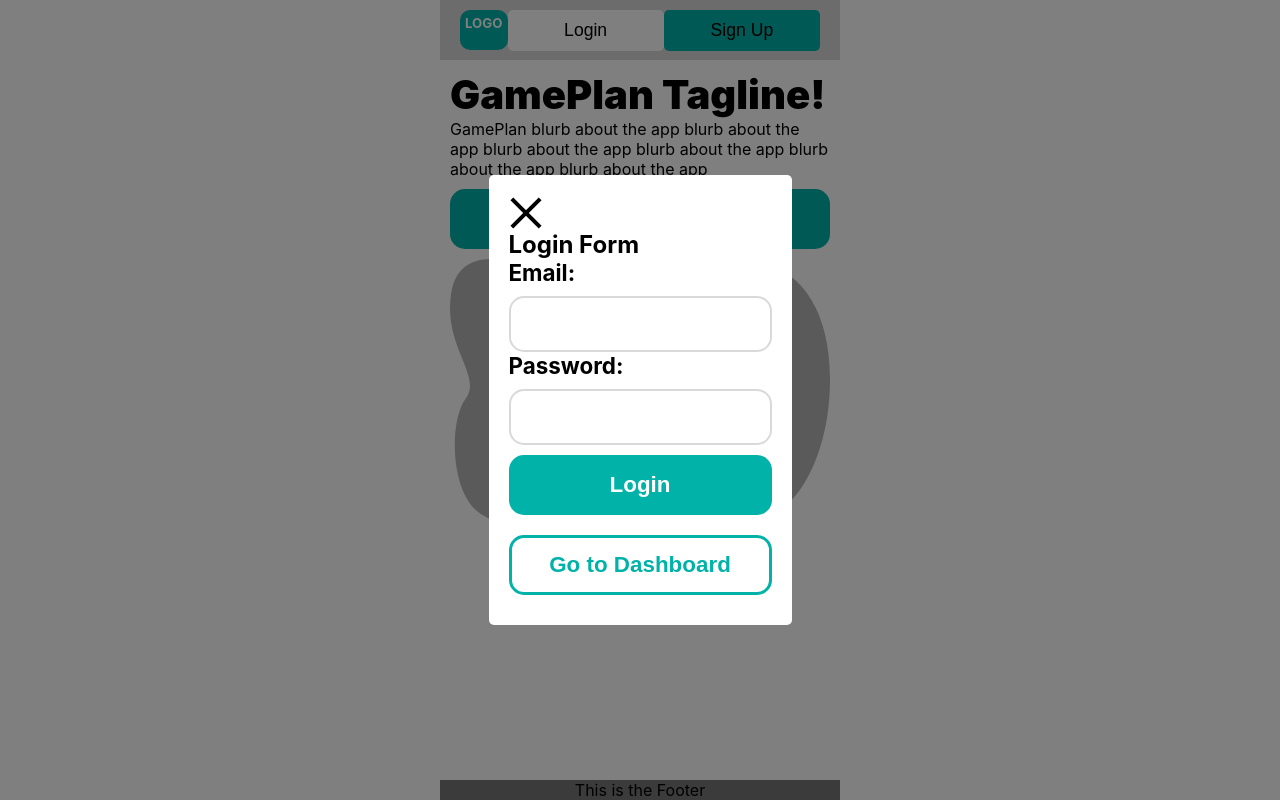
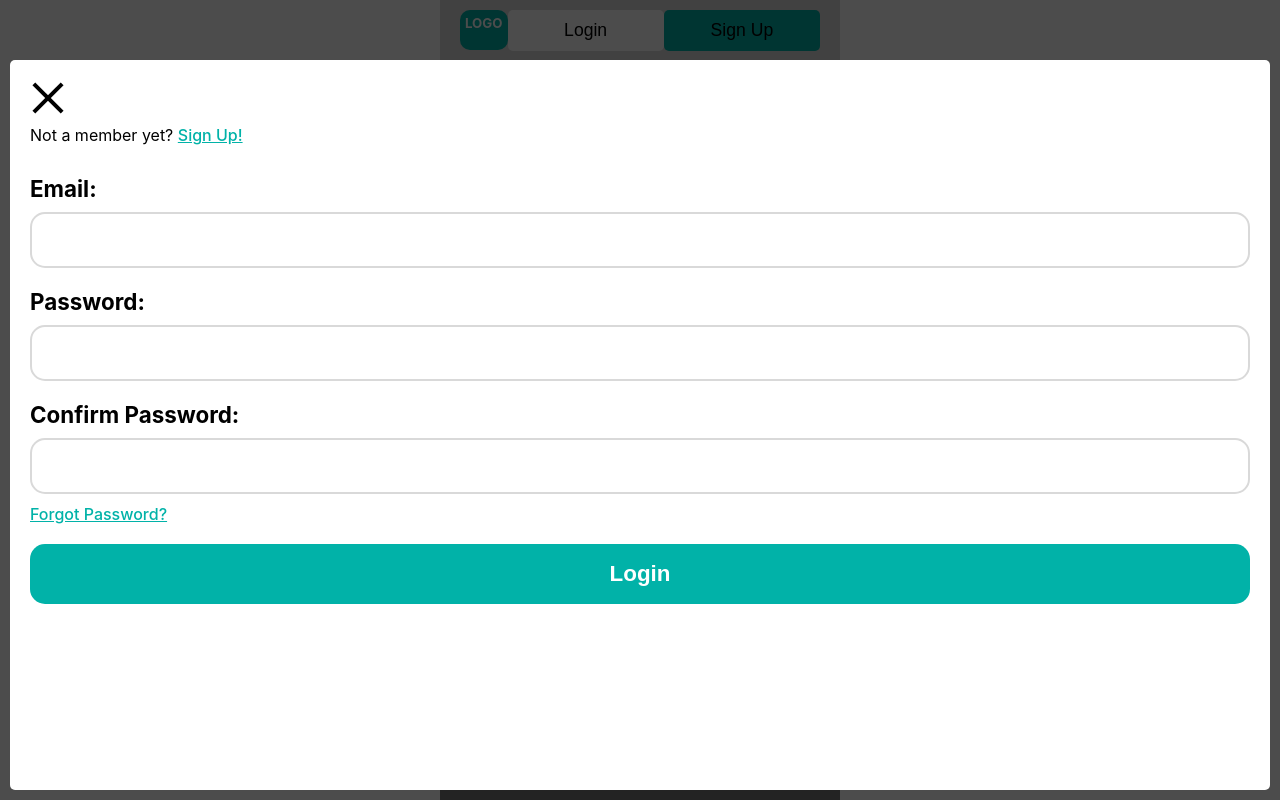
Before and after one commit to TableTechDeveloper/gameplan-frontend, a React (Create React App) app: page / in a window 1280 px wide. Both pictures are taken after a click on the button "Login". Built offline with nearby package versions, Linux system fonts and the light colour scheme.

Commit message:
feat: homepage modals for login, signup, and reset password created

```diff
--- a/src/modals/LoginModal.jsx
+++ b/src/modals/LoginModal.jsx
@@ -1,31 +1,51 @@
 import React, { useContext } from 'react';
-import { NavLink } from 'react-router-dom';
 import { ModalContext } from '../pages/_TemplatePage';
+import SignUpModal from '../modals/SignUpModal';
+import ResetPasswordModal from './ResetPasswordModal';
 
 const LoginModal = () => {
-  const { closeModal } = useContext(ModalContext);
+  const { closeModal, openModal } = useContext(ModalContext);
 
-  const handleGoToDashboardClick = () => {
-    closeModal(); // Close the modal
+
+  const handleSignUpClick = (event) => {
+    event.preventDefault(); // Prevent the default anchor behavior
+    closeModal(); // Close the current modal
+    openModal(<SignUpModal />); // Open the sign-up modal
   };
+
+  const handleForgotPasswordClick = (event) => {
+    event.preventDefault(); // Prevent the default anchor behavior
+    closeModal(); // Close the current modal
+    openModal(<ResetPasswordModal />); // Open the sign-up modal
+  }
 
   return (
     <div>
-      <h2>Login Form</h2>
+      <p>Not a member yet? <span className="small-link" onClick={handleSignUpClick}>Sign Up!</span></p>
+
       <form>
-        <label>
-          Email:
-          <input type="email" name="email" required />
-        </label>
-        <label>
-          Password:
-          <input type="password" name="password" required />
-        </label>
+
+        <div className="form-field">
+            <label for="email">Email:</label>
+            <input type="email" name="email" required />
+        </div>
+
+        <div className="form-field">
+            <label for="password">Password:</label>
+            <input type="password" name="password" required />
+        </div>
+
+        <div className="form-field">
+            <label for="password">Confirm Password:</label>
+            <input type="password" name="confirm-password" required />
+        </div>
+
+        <p className="small-link" onClick={handleForgotPasswordClick}>Forgot Password?</p>
+
         <button className="button-primary" type="submit">Login</button>
+
       </form>
-      <NavLink to="/dashboard">
-        <button className="button-secondary" onClick={handleGoToDashboardClick}>Go to Dashboard</button>
-      </NavLink>
+
     </div>
   );
 };
--- /dev/null
+++ b/src/modals/ResetPasswordModal.jsx
@@ -0,0 +1,41 @@
+import React, { useContext } from 'react';
+import { ModalContext } from '../pages/_TemplatePage';
+import LoginModal from './LoginModal';
+
+const ResetPasswordModal = () => {
+  const { closeModal, openModal } = useContext(ModalContext);
+
+  const handleLoginClick = (event) => {
+    event.preventDefault();
+    closeModal();
+    openModal(<LoginModal />);
+  }
+
+  return (
+    <div>
+      <h2>Reset your password:</h2>
+      <form>
+
+        <div className="form-field">
+          <label for="username">Username:</label>
+          <input type="username" name="username" required />
+        </div>
+
+        <div className="form-field">
+          <label for="newPassword">New Password:</label>
+          <input type="newPassword" name="newPassword" required />
+        </div>
+
+        <div className="form-field">
+          <label for="confirmPassword">Confirm Password:</label>
+          <input type="confirmPassword" name="confirmPassword" required />
+        </div>
+
+        <button className="button-primary" type="submit">Reset Password</button>
+
+      </form>
+    </div>
+  );
+};
+
+export default ResetPasswordModal;
--- a/src/modals/SignUpModal.jsx
+++ b/src/modals/SignUpModal.jsx
@@ -1,35 +1,36 @@
 import React, { useContext } from 'react';
-import { NavLink } from 'react-router-dom';
 import { ModalContext } from '../pages/_TemplatePage';
+import LoginModal from './LoginModal';
 
 const SignUpModal = () => {
-  const { closeModal } = useContext(ModalContext);
+  const { closeModal, openModal } = useContext(ModalContext);
 
-  const handleGoToDashboardClick = () => {
-    closeModal(); // Close the modal
-  };
+  const handleLoginClick = (event) => {
+    event.preventDefault();
+    closeModal();
+    openModal(<LoginModal />);
+  }
 
   return (
     <div>
-      <h2>Sign Up Form</h2>
+
+      <p>Already a member? <span className="small-link" onClick={handleLoginClick}>Login!</span></p>
+
       <form>
-        <label>
-          Email:
-          <input type="email" name="email" required />
-        </label>
-        <label>
-          Password:
-          <input type="password" name="password" required />
-        </label>
-        <label>
-          Confirm Password:
-          <input type="password" name="confirmPassword" required />
-        </label>
+
+      <div className="form-field">
+            <label for="email">Email:</label>
+            <input type="email" name="email" required />
+        </div>
+
+        <div className="form-field">
+            <label for="password">Password:</label>
+            <input type="password" name="password" required />
+        </div>
+
+
         <button className="button-primary" type="submit">Sign Up</button>
       </form>
-      <NavLink to="/dashboard">
-        <button className="button-secondary" onClick={handleGoToDashboardClick}>Go to Dashboard</button>
-      </NavLink>
     </div>
   );
 };
--- /dev/null
+++ b/src/modals/SuccessModal.jsx
@@ -0,0 +1,16 @@
+// SuccessModal.jsx
+import React from 'react';
+import '../styles/Modal.css';
+
+const SuccessModal = ({ message, onClose }) => {
+  return (
+    <div className="modal-overlay">
+      <div className="modal-content">
+        <button className="close-button" onClick={onClose}>&times;</button>
+        <p>{message}</p>
+      </div>
+    </div>
+  );
+};
+
+export default SuccessModal;
--- a/src/pages/EditProfile.jsx
+++ b/src/pages/EditProfile.jsx
@@ -34,8 +34,6 @@ const EditProfile = () => (
             <button  type="submit" className="button-primary">Save Changes</button>
             <button type="reset" className="button-cancel">Discard Changes</button>
 
-
-
         </form>
 
     </section>
--- a/src/pages/HomePage.jsx
+++ b/src/pages/HomePage.jsx
@@ -3,6 +3,7 @@ import React, { useContext } from 'react';
 import SignUpModal from '../modals/SignUpModal';
 import { ModalContext } from '../pages/_TemplatePage';
 import graphic from "../assets/graphic.svg"
+import { NavLink } from 'react-router-dom';
 
 const HomePage = () => {
     const { openModal } = useContext(ModalContext);
@@ -12,13 +13,16 @@ const HomePage = () => {
         openModal(<SignUpModal />);
     };
 
+
     return (
         <section className="HomePage">
             <h1>GamePlan Tagline!</h1>
             <p>GamePlan blurb about the app blurb about the app blurb about the app blurb about the app blurb about the app blurb about the app</p>
             <button className="button-primary" onClick={handleSignUpClick}>Signup</button>
             <img src={graphic} alt="placeholder" />
-
+            <NavLink to="/dashboard">
+                <button className="button-secondary">Go to Dashboard</button>
+            </NavLink>
         </section>
     );
 };
--- a/src/pages/_TemplatePage.jsx
+++ b/src/pages/_TemplatePage.jsx
@@ -7,6 +7,7 @@ import Footer from '../components/Footer';
 import NavMenu from '../components/NavMenu';
 import TransitionWrapper from '../components/TransitionWrapper';
 import Modal from '../modals/Modal';
+import SuccessModal from '../modals/SuccessModal';
 
 // Context to manage the modal state
 export const ModalContext = createContext();
@@ -15,6 +16,7 @@ function Template() {
     const [isMenuOpen, setIsMenuOpen] = useState(false);
     const [isModalOpen, setIsModalOpen] = useState(false);
     const [modalContent, setModalContent] = useState(null);
+    const [successMessage, setSuccessMessage] = useState('');
 
     const location = useLocation();
     const isHomePage = location.pathname === '/';
@@ -24,16 +26,19 @@ function Template() {
     };
 
     const openModal = (content) => {
-        console.log("Opening Modal with content:", content);
         setModalContent(content);
         setIsModalOpen(true);
     };
 
     const closeModal = () => {
-        console.log("Closing Modal");
         setIsModalOpen(false);
         setModalContent(null);
     };
+
+    const openSuccessModal = (message) => {
+        setSuccessMessage(message);
+        setIsModalOpen(true);
+      };
 
     return (
         <ModalContext.Provider value={{ openModal, closeModal }}>
@@ -49,7 +54,7 @@ function Template() {
                         <Outlet />
                     </TransitionWrapper>
                 </div>
-                <Footer />
+                <Footer/>
                 {isModalOpen && <Modal content={modalContent} onClose={closeModal} />}
             </div>
         </ModalContext.Provider>
--- a/src/styles/Modal.css
+++ b/src/styles/Modal.css
@@ -5,15 +5,17 @@
     left: 0;
     width: 100%;
     height: 100%;
-    background: rgba(0, 0, 0, 0.5);
+    background: rgba(0, 0, 0, 0.7);
     display: flex;
-    justify-content: center;
-    align-items: center;
+    justify-content: stretch;
+    align-items: stretch;
     z-index: 1000;
 }
 
 .modal-content {
     background: #ffffff;
+    width: 100%;
+    margin: 60px 10px 10px 10px;
     padding: 20px;
     border-radius: 5px;
     position: relative;
@@ -45,3 +47,11 @@
 .close-button .bar:nth-child(2) {
   transform: rotate(-45deg);
 }
+
+.small-link {
+  text-decoration: underline;
+  color: var(--color-theme1);
+  cursor: pointer;
+  font-weight: 500;
+
+}
--- a/src/styles/index.css
+++ b/src/styles/index.css
@@ -81,5 +81,5 @@ h4 {
 }
 
 p {
-  margin: 0;
+  margin: 10px 0;
 }
```
